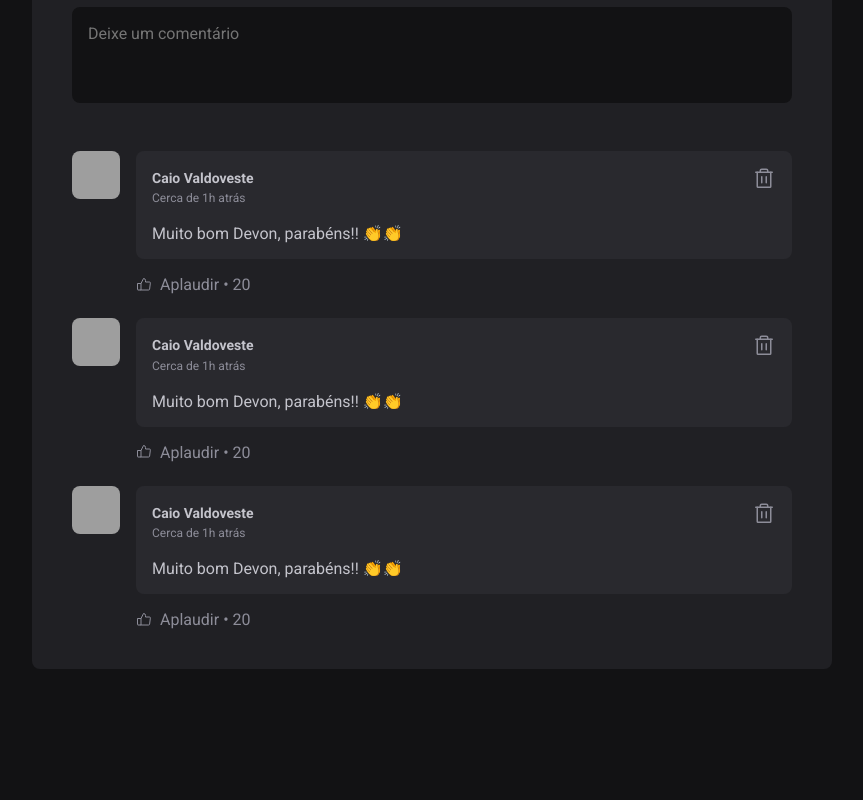
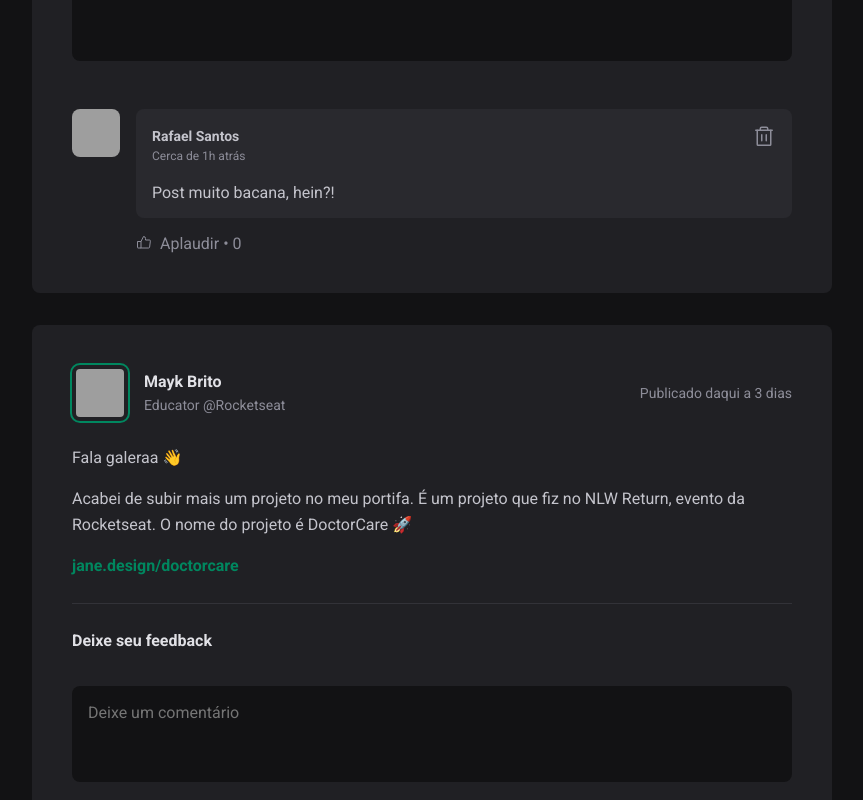
Before and after one commit to RafaelDesenvolvedor1/rocketseat, a React (Vite) app in the folder ReactJS/igniteFeed/: page / in a window 1280 px wide. Shown: the part 500-1300 px from the top of the page, without its empty margins (352-1215 px from the left). Before the commit the page ends 1201 px from the top, so only its background shows below. Built offline with nearby package versions, Linux system fonts and the light colour scheme; grey boxes are pictures that could not be loaded.

Commit message:
states e props
Adicionamos states e props para o funcionamento da aplicação.

```diff
--- a/ReactJS/igniteFeed/package.json
+++ b/ReactJS/igniteFeed/package.json
@@ -10,6 +10,7 @@
     "preview": "vite preview"
   },
   "dependencies": {
+    "date-fns": "^3.6.0",
     "phosphor-react": "^1.4.1",
     "react": "^18.2.0",
     "react-dom": "^18.2.0"
--- a/ReactJS/igniteFeed/src/App.jsx
+++ b/ReactJS/igniteFeed/src/App.jsx
@@ -6,6 +6,46 @@ import styles from './App.module.css'
 import { Header } from './components/Header'
 import { Sidebar } from './components/Sidebar'
 import { Post } from './components/Post'
+
+// author { avatar_url: '', name:'', role: ''}
+// publishedAt: Date
+// content: string
+
+const posts = [
+  {
+    id: 1,
+    author: {
+      avatarUrl: 'https://github.com/rafaelDesenvolvedor1.png',
+      name: 'Rafael Santos',
+      role: 'Web Developer'
+    },
+
+    content: [
+      { type: 'paragraph', content: ' Fala galeraa 👋' },
+      { type: 'paragraph', content: ' Acabei de subir mais um projeto no meu portifa. É um projeto que fiz no NLW Return, evento da Rocketseat. O nome do projeto é DoctorCare 🚀' },
+      { type: 'link', content: ' jane.design/doctorcare' }
+    ],
+
+    publishedAt: new Date('2024-05-09 20:00:00')
+  },
+  {
+    id: 2,
+    author: {
+      avatarUrl: 'https://github.com/maykbrito.png',
+      name: 'Mayk Brito',
+      role: 'Educator @Rocketseat'
+    },
+
+    content: [
+      { type: 'paragraph', content: ' Fala galeraa 👋' },
+      { type: 'paragraph', content: ' Acabei de subir mais um projeto no meu portifa. É um projeto que fiz no NLW Return, evento da Rocketseat. O nome do projeto é DoctorCare 🚀' },
+      { type: 'link', content: ' jane.design/doctorcare' }
+    ],
+
+    publishedAt: new Date('2024-05-13 20:00:00')
+  },
+]
+
 
 function App() {
 
@@ -18,8 +58,16 @@ function App() {
         <Sidebar />
 
         <main>
-          <Post />
-          {/* <Post /> */}
+          {posts.map(post => {
+            return (
+              <Post
+                key={post.id}
+                author={post.author}
+                content={post.content}
+                publishedAt={post.publishedAt}
+              />
+            )
+          })}
         </main>
 
       </div>
--- a/ReactJS/igniteFeed/src/components/Comment.jsx
+++ b/ReactJS/igniteFeed/src/components/Comment.jsx
@@ -1,32 +1,49 @@
+import { useState } from 'react'
 import { Avatar } from './Avatar'
 import styles from './Comment.module.css'
 import { ThumbsUp, Trash } from 'phosphor-react'
 
 
-export function Comment() {
+export function Comment({content, OnDeleteComment}) {
+
+    const [likeCount, setLikeCount]=useState(0)
+
+    function handleDeleteComment(){
+        OnDeleteComment(content)
+    }
+
+    function handleLikeComment(){
+        setLikeCount((state)=>{
+            return state+1
+        })
+
+    }
+
     return (
         <div className={styles.comment}>
 
-            <Avatar hasBorder={false} src="https:github.com/Valdoveste.png" />
+            <Avatar hasBorder={false} src="https:github.com/rafaelDesenvolvedor1.png" />
 
             <div className={styles.commentBox}>
                 <div className={styles.commentContent}>
                     <header>
                         <div className={styles.author}>
-                            <strong>Caio Valdoveste</strong>
+                            <strong>Rafael Santos</strong>
                             <time title='11 de Maio às 08:13h' dateTime="2022-05-11 08:13:38">Cerca de 1h atrás</time>
                         </div>
 
-                        <button title='Deletar Comentário'>
+                        <button
+                        onClick={handleDeleteComment}
+                         title='Deletar Comentário'>
                             <Trash size={24} />
                         </button>
                     </header>
-                    <p>Muito bom Devon, parabéns!! 👏👏</p>
+                    <p>{content}</p>
                 </div>
 
                 <footer>
-                    <button>
-                        <ThumbsUp /> Aplaudir <span>20</span>
+                    <button onClick={handleLikeComment}>
+                        <ThumbsUp /> Aplaudir <span>{likeCount}</span>
                     </button>
                 </footer>
             </div>
--- a/ReactJS/igniteFeed/src/components/Post.jsx
+++ b/ReactJS/igniteFeed/src/components/Post.jsx
@@ -1,55 +1,114 @@
-import styles from './Post.module.css'
+import {format, formatDistanceToNow} from 'date-fns'
+import ptBR from 'date-fns/locale/pt'
 
 import { Comment } from './Comment'
 import { Avatar } from './Avatar'
 
-export function Post() {
+import styles from './Post.module.css'
+import { useState } from 'react'
+
+
+
+
+//estado = variáveis que eu quero que o componente monitore
+
+
+export function Post({author, content, publishedAt}) {
+
+
+    const [comments, setComments]=useState([
+        'Post muito bacana, hein?!'
+    ])
+
+    const [newCommentText, setNewCommentText] = useState('')
+
+    const publishedDateFormatted=format(publishedAt, "d 'de' LLLL 'ás' HH:mm'h'",{locale:ptBR})
+
+    const publishedDateRelativeToNow=formatDistanceToNow(publishedAt,{
+        locale: ptBR,
+        addSuffix:true,
+    })
+
+
+    function handleCreateNewComment(){
+        event.preventDefault()
+
+
+
+        setComments([...comments, newCommentText])
+        setNewCommentText('')
+
+    }
+
+    function handleNewCommentChange(){
+        setNewCommentText(event.target.value)
+        event.target.setCustomValidity('')
+    }
+
+    function deleteComment(commentToDelete){
+
+        // Imutabilidade -> as variaveis não sofrem mutação, nós criamos um novo valor( um novo espaço na memoria).
+
+        const commentsWithoutDeletedOne=comments.filter(comment => {
+            return comment !== commentToDelete;
+        })
+
+        setComments(commentsWithoutDeletedOne)
+    }
+
+    function handleNewCommentInvalid(){
+        event.target.setCustomValidity('Esse campo é obrigatório!')
+    }
+
     return (
         <article className={styles.post}>
             <header>
                 <div className={styles.author}>
-                    <Avatar src='https:github.com/rafaelDesenvolvedor1.png' />
+                    <Avatar src={author.avatarUrl} />
 
                     <div className={styles.authorInfo}>
-                        <strong>Rafael Santos</strong>
-                        <span>Web Developer</span>
+                        <strong>{author.name}</strong>
+                        <span>{author.role}</span>
                     </div>
                 </div>
 
-                <time title='11 de Maio às 08:13h' dateTime="2022-05-11 08:13:38">Publicado há 1h</time>
+                <time title={publishedDateFormatted} dateTime={publishedAt.toISOString()}>Publicado {publishedDateRelativeToNow}</time>
             </header>
 
             <div className={styles.content}>
-                <p>Fala galeraa 👋</p>
-
-                <p>Acabei de subir mais um projeto no meu portifa. É um projeto que fiz no NLW Return, evento da Rocketseat. O nome do projeto é DoctorCare 🚀</p>
-
-                <p><a href="#">jane.design/doctorcare</a></p>
-
-                <p>
-                    <a href="#">#novoprojeto</a>{' '}
-                    <a href="#">#nlw</a>{' '}
-                    <a href="#">#rocketseat</a>
-                </p>
+                {content.map(line => {
+                    if(line.type==='paragraph'){
+                        return <p key={line.content}>{line.content}</p>
+                    }else if(line.type==='link'){
+                        return <p key={line.content}><a href="#">{line.content}</a></p>
+                    }
+                })}
             </div>
 
-            <form className={styles.commentForm}>
+            <form onSubmit={handleCreateNewComment} className={styles.commentForm}>
                 <strong>Deixe seu feedback</strong>
 
                 <textarea
                     placeholder='Deixe um comentário'
+                    name='commentBox'
+                    value={newCommentText}
+                    onInvalid={handleNewCommentInvalid}
+                    required
+                    onChange={handleNewCommentChange}
                 />
 
                 <footer>
-                    <button type='submit'>Publicar</button>
+                    <button
+                    // disabled={newCommentText.length===0}
+                    type='submit'>Publicar</button>
 
                 </footer>
             </form>
 
             <div className={styles.commentList}>
-                <Comment />
-                <Comment />
-                <Comment />
+                {comments.map(comment=>{
+                    return <Comment OnDeleteComment={deleteComment} key={comment} content={comment}/>
+                })}
             </div>
         </article>
     )
--- a/ReactJS/igniteFeed/src/components/Post.module.css
+++ b/ReactJS/igniteFeed/src/components/Post.module.css
@@ -118,14 +118,18 @@
 
 }
 
-
 .commentForm button:focus{
     box-shadow:0 0 0 2px var(--white);
 }
 
-.commentForm button:hover{
+.commentForm button[type=submit]:not(:disabled):hover{
     background:var(--green-300);
 }
+
+/* .commentForm button[type=submit]:disabled{
+    opacity:0.7;
+    cursor:not-allowed;
+} */
 
 .commentList{
     margin-top:2rem;
```
Also changed, not shown: 1 other file (tests, documents, lock files or other folders).
